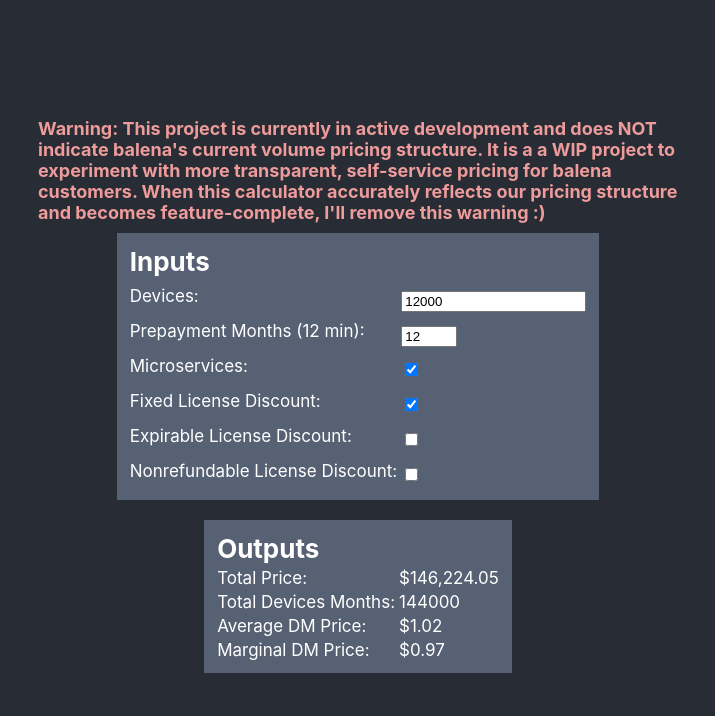
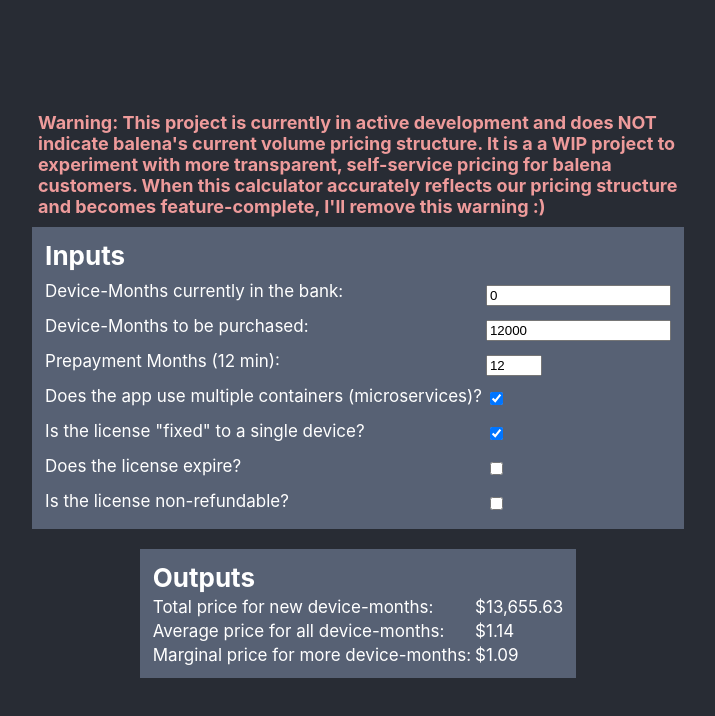
Before and after one commit to rhampt/balena-pricing, a React (Create React App) app in the folder frontend/: page / in a window 1280 px wide. Shown: the top 716 px of the page, without its empty margins (282-997 px from the left). Built offline with nearby package versions, Linux system fonts and the light colour scheme.

Commit message:
Fixed computations for marginal device month costs

```diff
--- a/frontend/src/App.js
+++ b/frontend/src/App.js
@@ -12,20 +12,18 @@
 
 const dollarFormat = Intl.NumberFormat('en-US', { style: 'currency', currency: 'USD' });
 
-const computeAverageDM = (alpha, deviceMonthsMax) => {
-  return (
-    (alpha * Math.pow(deviceMonthsMax, params.beta)) / deviceMonthsMax -
-    params.slipdown * Math.pow(deviceMonthsMax / params.dmInfinity, 1.8)
-  );
+const computeAverageDM = (alpha, dms) => {
+  if (dms === 0) return 0;
+  else return (alpha * Math.pow(dms, params.beta)) / dms - params.slipdown * Math.pow(dms / params.dmInfinity, 1.8);
 };
 
-const computeMarginalDM = (alpha, deviceMonthsMax, deviceMonths, averageDM) => {
-  if (deviceMonths > params.dmInfinity) {
+const computeMarginalDM = (alpha, totalDMsMax, totalDMs, averageDM) => {
+  if (totalDMs > params.dmInfinity) {
     return averageDM;
   } else {
-    const dmsMinusOne = deviceMonthsMax - 1;
+    const dmsMinusOne = totalDMsMax - 1;
     return (
-      averageDM * deviceMonths -
+      averageDM * totalDMsMax -
       ((alpha * Math.pow(dmsMinusOne, params.beta)) / dmsMinusOne -
         params.slipdown * Math.pow(dmsMinusOne / params.dmInfinity, 1.8)) *
         dmsMinusOne
@@ -35,7 +33,8 @@
 
 function App() {
   const [inputState, setInputState] = useState({
-    devices: 12000,
+    existingDMs: 0,
+    purchasedDMs: 12000,
     months: 12,
     microservices: true,
     fixed: true,
@@ -52,6 +51,9 @@
   const changeHandler = (event) => {
     event.persist();
     let value = event.target.type === 'checkbox' ? event.target.checked : event.target.value;
+    if (typeof value != 'boolean') {
+      value = parseInt(value);
+    }
     setInputState((prevState) => ({
       ...prevState,
       [event.target.name]: value,
@@ -65,15 +67,19 @@
     const discountFactor = 1.0 - params.baseDiscount - fixedDiscount - expiringDiscount - nonrefundableDiscount;
     const basePrice = inputState.microservices ? 1.5 : 1.0;
     const alpha = (discountFactor * basePrice) / Math.pow(params.baseStepDown, 3);
-    const deviceMonths = inputState.devices * inputState.months;
-    const deviceMonthsMax = deviceMonths > params.dmInfinity ? params.dmInfinity : deviceMonths;
-    const averageDM = computeAverageDM(alpha, deviceMonthsMax);
+    const totalDMs = inputState.existingDMs + inputState.purchasedDMs;
+    const totalDMsMax = totalDMs > params.dmInfinity ? params.dmInfinity : totalDMs;
+
+    const averageExistingDMs = computeAverageDM(alpha, inputState.existingDMs);
+    const averageTotalDMs = computeAverageDM(alpha, totalDMsMax);
+
+    const totalNewPrice = averageTotalDMs * totalDMs - averageExistingDMs * inputState.existingDMs;
 
     setOutputState({
-      marginalDM: dollarFormat.format(computeMarginalDM(alpha, deviceMonthsMax, deviceMonths, averageDM)),
-      averageDM: dollarFormat.format(averageDM),
-      totalPrice: dollarFormat.format(averageDM * deviceMonths),
-      totalDms: deviceMonths,
+      marginalDM: dollarFormat.format(computeMarginalDM(alpha, totalDMsMax, totalDMs, averageTotalDMs)),
+      averageDM: dollarFormat.format(averageTotalDMs),
+      totalPrice: dollarFormat.format(totalNewPrice),
+      totalDms: inputState.purchasedDMs,
     });
   }, [inputState]); // Only re-run the effect if count changes
 
@@ -93,9 +99,15 @@
           <td></td>
         </tr>
         <tr>
-          <td className="subTextRow">Devices:</td>
+          <td className="subTextRow">Device-Months currently in the bank:</td>
           <td>
-            <input type="number" name="devices" value={inputState.devices} onChange={changeHandler} />
+            <input type="number" name="existingDMs" value={inputState.existingDMs} onChange={changeHandler} />
+          </td>
+        </tr>
+        <tr>
+          <td className="subTextRow">Device-Months to be purchased:</td>
+          <td>
+            <input type="number" name="purchasedDMs" value={inputState.purchasedDMs} onChange={changeHandler} />
           </td>
         </tr>
         <tr>
@@ -105,25 +117,25 @@
           </td>
         </tr>
         <tr>
-          <td className="subTextRow">Microservices: </td>
+          <td className="subTextRow">Does the app use multiple containers (microservices)?</td>
           <td>
             <input type="checkbox" name="microservices" checked={inputState.microservices} onChange={changeHandler} />
           </td>
         </tr>
         <tr>
-          <td className="subTextRow">Fixed License Discount: </td>
+          <td className="subTextRow">Is the license "fixed" to a single device?</td>
           <td>
             <input type="checkbox" name="fixed" checked={inputState.fixed} onChange={changeHandler} />
           </td>
         </tr>
         <tr>
-          <td className="subTextRow">Expirable License Discount: </td>
+          <td className="subTextRow">Does the license expire?</td>
           <td>
             <input type="checkbox" name="expiring" checked={inputState.expiring} onChange={changeHandler} />
           </td>
         </tr>
         <tr>
-          <td className="subTextRow">Nonrefundable License Discount: </td>
+          <td className="subTextRow">Is the license non-refundable?</td>
           <td>
             <input type="checkbox" name="nonRefundable" checked={inputState.nonRefundable} onChange={changeHandler} />
           </td>
@@ -137,19 +149,19 @@
           <td></td>
         </tr>
         <tr>
-          <td className="subTextRow">Total Price:</td>
+          <td className="subTextRow">Total price for new device-months:</td>
           <td className="subTextRow">{outputState.totalPrice}</td>
         </tr>
-        <tr>
+        {/* <tr>
           <td className="subTextRow">Total Devices Months:</td>
           <td className="subTextRow">{outputState.totalDms}</td>
-        </tr>
+        </tr> */}
         <tr>
-          <td className="subTextRow">Average DM Price:</td>
+          <td className="subTextRow">Average price for all device-months:</td>
           <td className="subTextRow">{outputState.averageDM}</td>
         </tr>
         <tr>
-          <td className="subTextRow">Marginal DM Price:</td>
+          <td className="subTextRow">Marginal price for more device-months:</td>
           <td className="subTextRow">{outputState.marginalDM}</td>
         </tr>
       </table>
```
